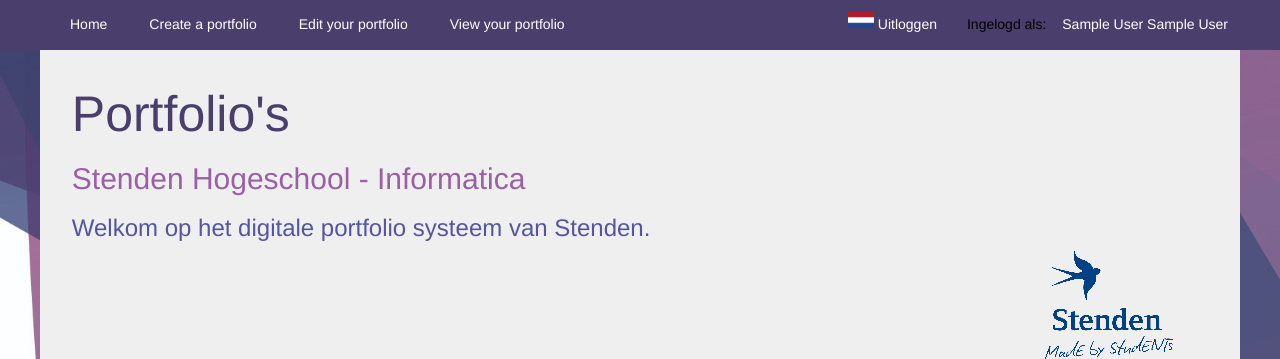
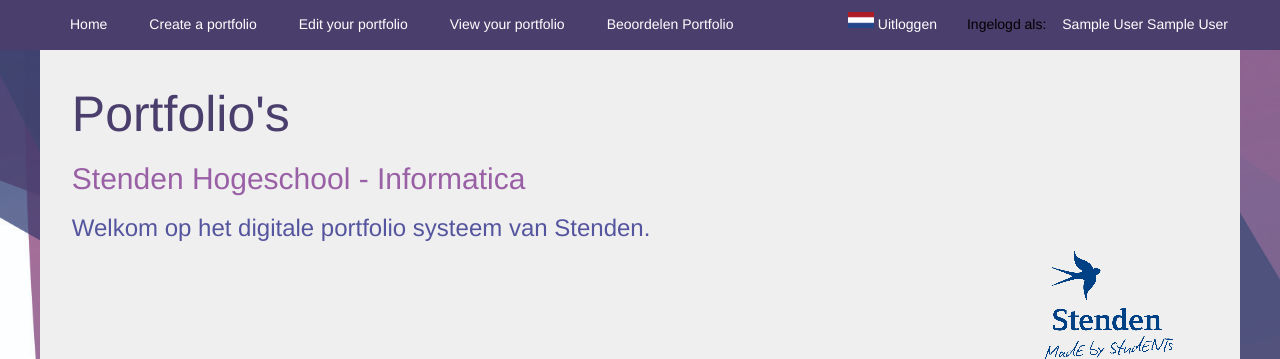
Before and after one commit to jaroen007/INF1D, a PHP site: page /index.php?language=english in a window 1280 px wide. Shown: the top 359 px of the page. Run offline with PHP 8.4, Linux system fonts and the light colour scheme; the visitor is signed in with stand-in values (Sample User, id 1); some libraries are stand-ins or nearby versions.

Commit message:
FIXEDEDEDED

```diff
--- a/includes/topbar.php
+++ b/includes/topbar.php
@@ -40,6 +40,14 @@
                     }
                     ?>
                 </li>
+				<li class="item left">
+					<?php
+					if ($_SESSION['access'] == "Docent")
+					{
+						echo "<a href='beoordelenportfolio.php'>Beoordelen Portfolio</a>";
+					}
+					?>
+				</li>
                     <?php
                     echo '<li class="item right">';
                     echo 'Ingelogd als: <a href="profiel.php">' . $_SESSION['fname'] . ' ' . $_SESSION['lname'] . '</a>'; //TODO: make link to profile page
```
Also changed, not shown: index.php (indentation only).
